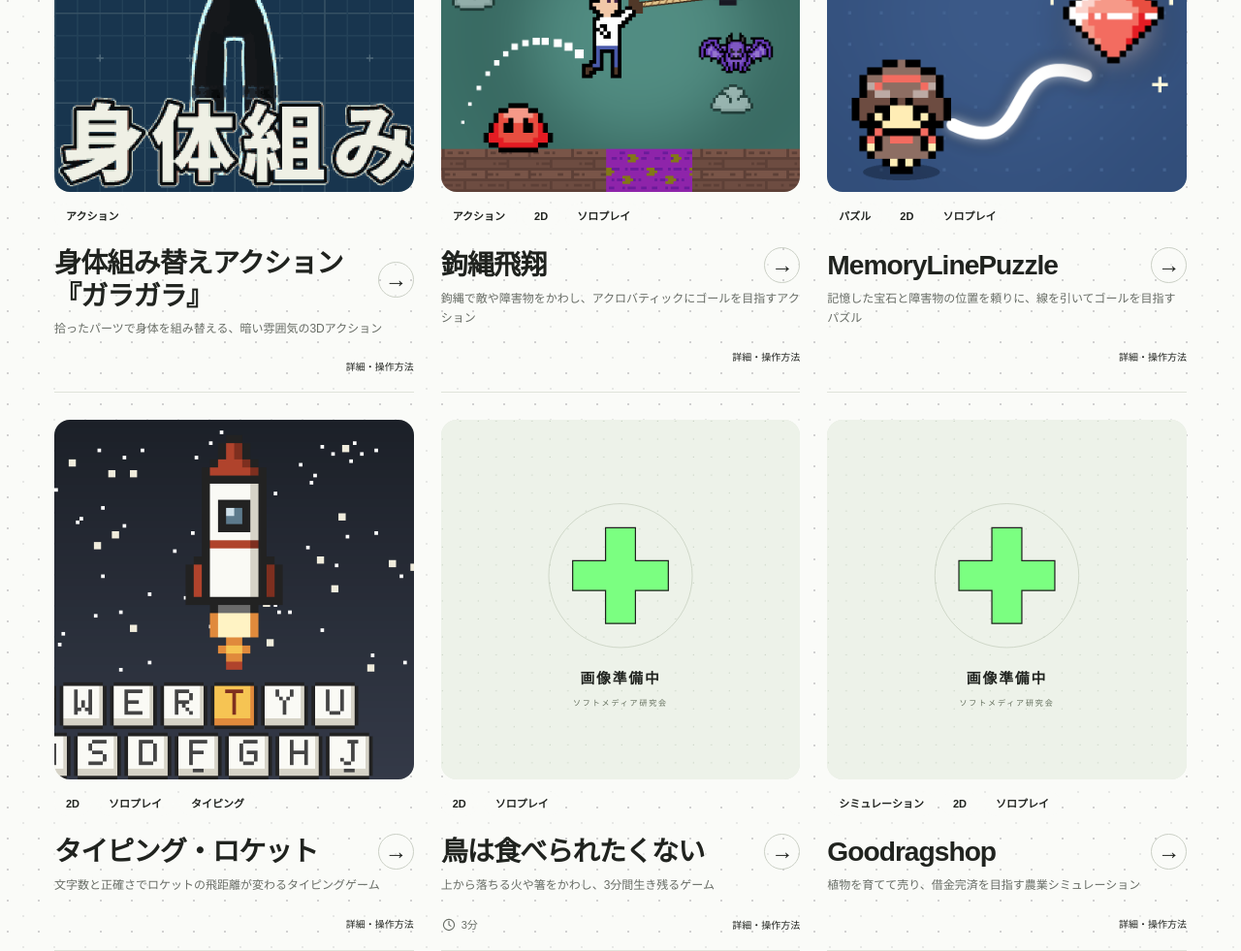
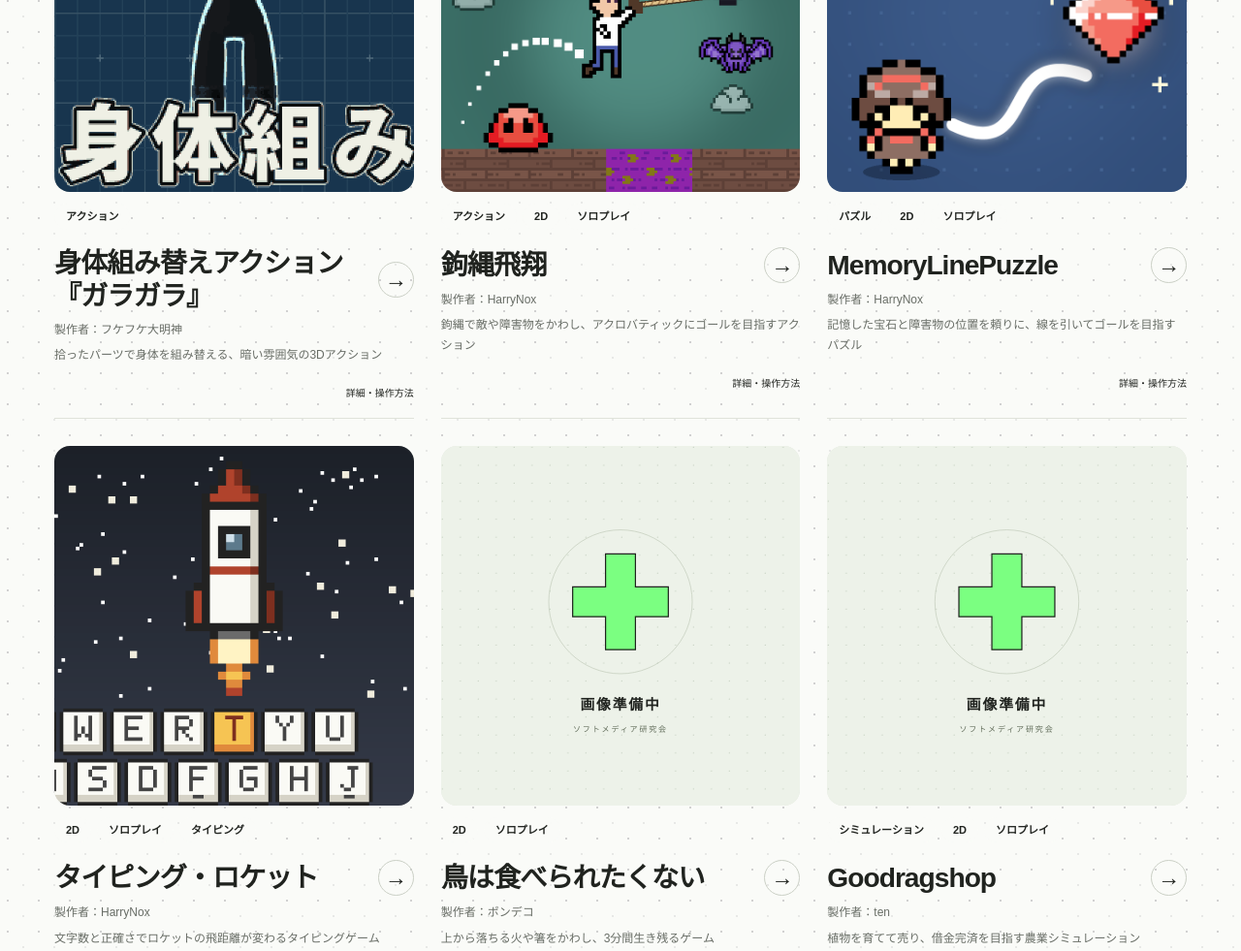
Before and after one commit to TakumiMS213/Sofume_P_2026_numa, a plain HTML site: page index.html in a window 1280 px wide. Shown: the part 1447-2428 px from the top of the page at 97% size. Drawn offline with Linux system fonts and the light colour scheme.

Commit message:
Show creator names on work cards

```diff
--- a/css/style.css
+++ b/css/style.css
@@ -918,6 +918,14 @@ button:focus-visible,a:focus-visible,video:focus-visible,[tabindex]:focus-visibl
   transition:background .2s,transform .2s
 }
 
+.card-creators {
+  margin-top:8px;
+  font-size:12px;
+  line-height:1.6;
+  color:var(--muted);
+  overflow-wrap:anywhere
+}
+
 .card-subtitle {
   font-size:12px;
   margin-top:3px;
--- a/js/main.js
+++ b/js/main.js
@@ -11,7 +11,8 @@
   function render() {
     const visible = games.filter(game => [...selectedTags].every(tag => gameTags(game).includes(tag)));
     grid.innerHTML = visible.length ? visible.map(game => {
-      return `<article class="game-card" data-reveal><a class="game-card-link" href="./game.html?id=${encodeURIComponent(game.id)}" aria-label="${esc(game.title)}の詳細・操作方法を見る"><div class="card-image"><img src="${esc(mediaPath(game.icon))}" alt="${esc(game.iconAlt || game.title + 'の作品アイコン')}" width="600" height="600" loading="lazy" decoding="async"></div>${gameTags(game).length ? `<div class="card-tags" role="group" aria-label="ジャンル・特徴">${gameTags(game).map(tag => `<span>${esc(tag)}</span>`).join("")}</div>` : ""}<div class="card-title-row"><h3>${esc(game.title)}</h3><span class="card-arrow" aria-hidden="true">→</span></div>${game.subtitle ? `<p class="card-subtitle">${esc(game.subtitle)}</p>` : ""}<div class="card-meta">${game.players ? `<span><svg viewBox="0 0 20 20" aria-hidden="true"><circle cx="10" cy="6" r="3"/><path d="M4 17v-2a6 6 0 0 1 12 0v2"/></svg>${esc(game.players)}</span>` : ""}${game.playTime ? `<span><svg viewBox="0 0 20 20" aria-hidden="true"><circle cx="10" cy="10" r="7"/><path d="M10 5v5l3 2"/></svg>${esc(game.playTime)}</span>` : ""}<span class="card-detail-label">詳細・操作方法</span></div></a></article>`;
+      const creators = Array.isArray(game.creators) ? game.creators.join(" / ") : game.creators;
+      return `<article class="game-card" data-reveal><a class="game-card-link" href="./game.html?id=${encodeURIComponent(game.id)}" aria-label="${esc(game.title)}の詳細・操作方法を見る"><div class="card-image"><img src="${esc(mediaPath(game.icon))}" alt="${esc(game.iconAlt || game.title + 'の作品アイコン')}" width="600" height="600" loading="lazy" decoding="async"></div>${gameTags(game).length ? `<div class="card-tags" role="group" aria-label="ジャンル・特徴">${gameTags(game).map(tag => `<span>${esc(tag)}</span>`).join("")}</div>` : ""}<div class="card-title-row"><h3>${esc(game.title)}</h3><span class="card-arrow" aria-hidden="true">→</span></div>${creators ? `<p class="card-creators">製作者：${esc(creators)}</p>` : ""}${game.subtitle ? `<p class="card-subtitle">${esc(game.subtitle)}</p>` : ""}<div class="card-meta">${game.players ? `<span><svg viewBox="0 0 20 20" aria-hidden="true"><circle cx="10" cy="6" r="3"/><path d="M4 17v-2a6 6 0 0 1 12 0v2"/></svg>${esc(game.players)}</span>` : ""}${game.playTime ? `<span><svg viewBox="0 0 20 20" aria-hidden="true"><circle cx="10" cy="10" r="7"/><path d="M10 5v5l3 2"/></svg>${esc(game.playTime)}</span>` : ""}<span class="card-detail-label">詳細・操作方法</span></div></a></article>`;
     }).join("") : `<p class="notice">${games.length ? '選択したタグすべてに当てはまる作品はありません。タグを減らすか「すべて」を選んでください。' : '作品はただいま準備中です。もうしばらくお待ちください。'}</p>`;
     document.getElementById("result-count").textContent = `${visible.length} / ${games.length}作品`;
     filters.querySelectorAll("button").forEach(button => button.setAttribute("aria-pressed", String(button.dataset.tag ? selectedTags.has(button.dataset.tag) : selectedTags.size === 0)));
```
Also changed, not shown: 1 other file.
